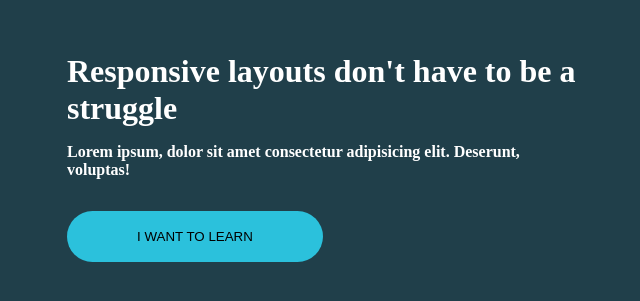
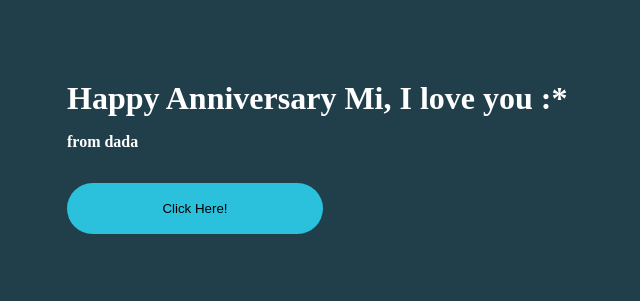
Before and after one commit to KevinPerez10/21css-day05, a plain HTML site: page index.html in a window 1280 px wide. Shown: the part 235-536 px from the top of the page, without its empty margins (61-701 px from the left). Drawn offline with Linux system fonts and the light colour scheme.

Commit message:
Add files via upload

```diff
--- a/index.html
+++ b/index.html
@@ -10,14 +10,14 @@
 <body>
     <div class="content">
         <div class="title">
-            Responsive layouts don't have to be a struggle
+            Happy Anniversary Mi, I love you :*
         </div>
         <div class="subtitle">
-            Lorem ipsum, dolor sit amet consectetur adipisicing elit. Deserunt, voluptas!
+            from dada
         </div>
         <div class="button-container">
-            <button class="btn">
-                I WANT TO LEARN
+            <button class="btn" href="www.google.com">
+                Click Here!
             </button>
         </div>
     </div>
```
